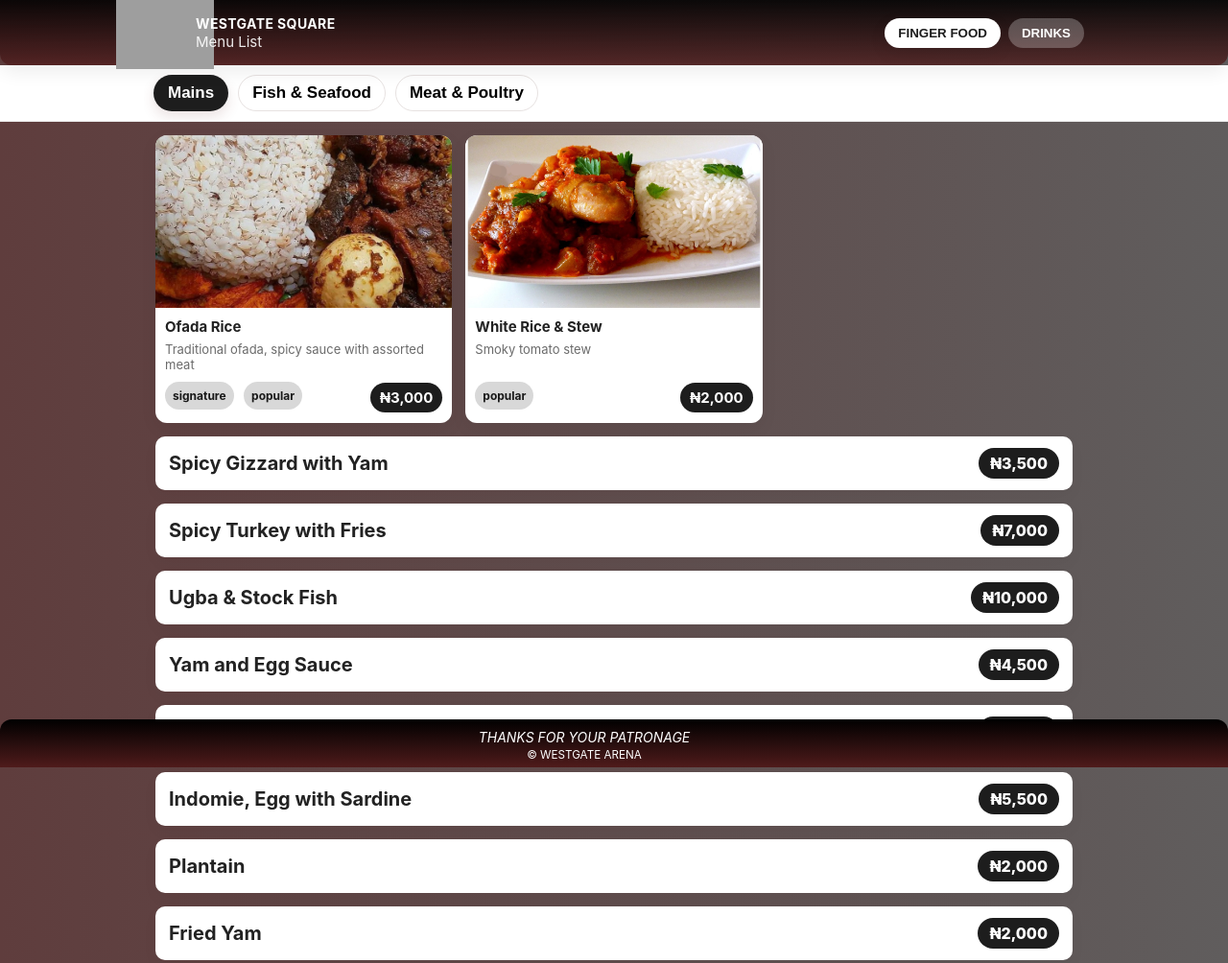
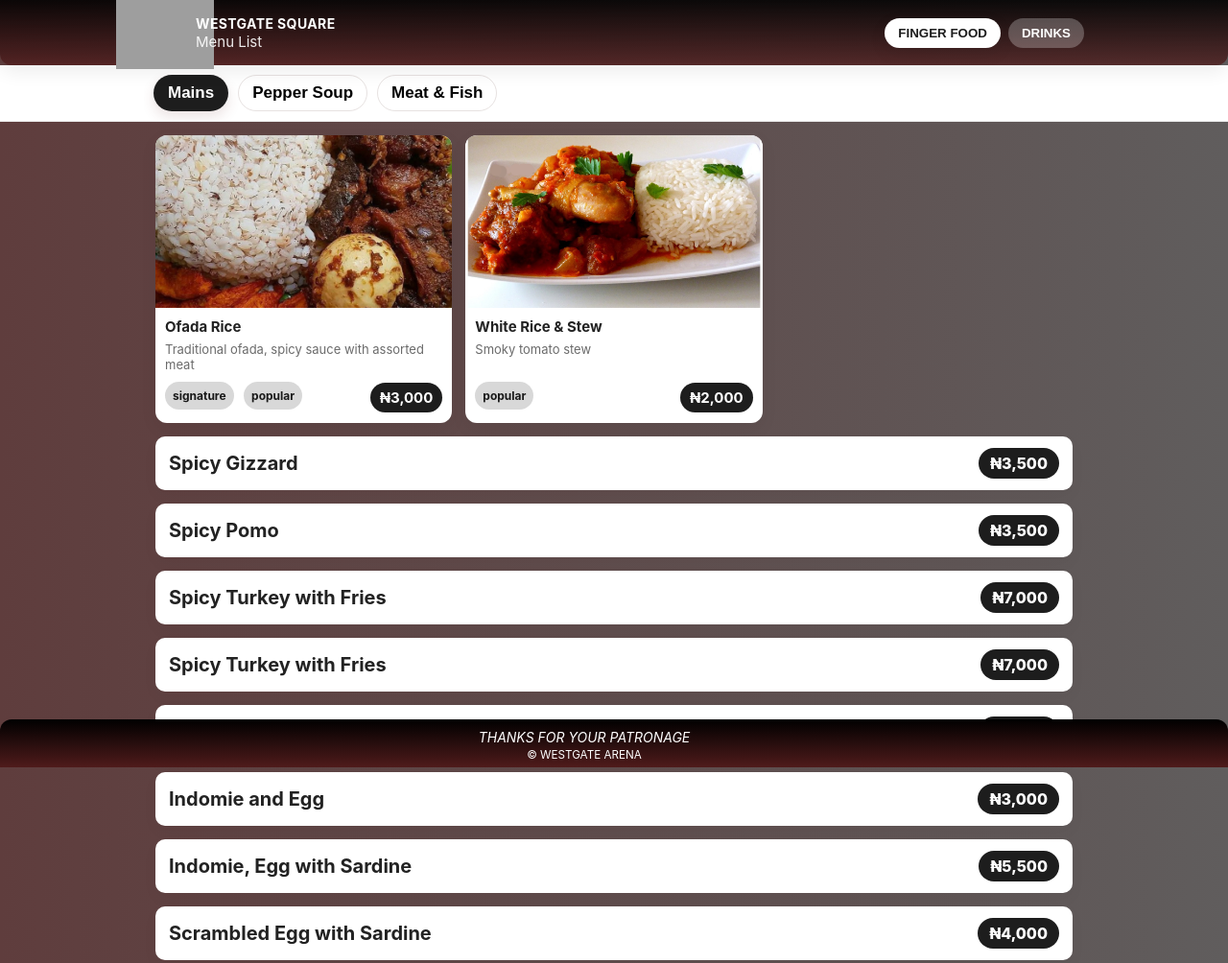
Before and after one commit to Emmanueltech2023/westgate, a plain HTML site: page menu.html in a window 1280 px wide. Shown: the top 1004 px of the page at 96% size. Drawn offline with Linux system fonts and the light colour scheme; grey boxes are pictures that could not be loaded.

Commit message:
Updated menu project (new changes)

```diff
--- a/css/menu.css
+++ b/css/menu.css
@@ -193,6 +193,7 @@ body {
   background: var(--maroon);
   color: #fff;
   padding:6px 10px;
+  margin-left: -8px;
   border-radius:999px;
   font-weight:700;
   font-size:15px;
--- a/js/menu.js
+++ b/js/menu.js
@@ -4,46 +4,54 @@ const MENU = {
     "Mains": [
       { type:"card", title:"Ofada Rice", desc:"Traditional ofada, spicy sauce with assorted meat", price:"₦3,000", tags:["popular"], img:"/image/ofada.jpg", tags:["signature","popular"] },
       { type:"card", title:"White Rice & Stew", desc:"Smoky tomato stew", price:"₦2,000", img:"/image/rice.png", tags:["popular"] },
-    { type: "list", title: "Spicy Gizzard with Yam", price: "₦3,500" },
+      { type: "list", title: "Spicy Gizzard", price: "₦3,500" },
+      { type: "list", title: "Spicy Pomo", price: "₦3,500" },
+      { type: "list", title: "Spicy Turkey with Fries", price: "₦7,000" },
     { type: "list", title: "Spicy Turkey with Fries", price: "₦7,000" },
-    { type: "list", title: "Ugba & Stock Fish", price: "₦10,000" },
     { type: "list", title: "Yam and Egg Sauce", price: "₦4,500" },
     { type: "list", title: "Indomie and Egg", price: "₦3,000" },
     { type: "list", title: "Indomie, Egg with Sardine", price: "₦5,500" },
+     { type: "list", title: "Scrambled Egg with Sardine", price: "₦4,000" },
     { type: "list", title: "Plantain", price: "₦2,000" },
     { type: "list", title: "Fried Yam", price: "₦2,000" },
     { type: "list", title: "Boiled Yam", price: "₦2,000" },
     { type: "list", title: "Extra Ofada Rice", price: "₦1,500" }
 
     ],
-      "Fish & Seafood": [
-    { type: "list", title: "Catfish Pepper Soup [40K]", price: "₦40,000" },
+      "Pepper Soup": [
+    { type: "card", title: "Catfish Pepper Soup [40K]", price: "₦40,000", img:"/image/catfish_soup.JPG", tags:["signature","popular"] },
+    { type: "card", title: "Croacker Fish Pepper Soup [20K]", price: "₦20,000", img:"/image/croaker_soup.jpg", tags:["signature","popular"] },
     { type: "list", title: "Catfish Pepper Soup [35K]", price: "₦35,000" },
     { type: "list", title: "Catfish Pepper Soup [30K]", price: "₦30,000" },
-    { type: "list", title: "Croacker Fish Pepper Soup [20K]", price: "₦20,000" },
     { type: "list", title: "Croacker Fish Pepper Soup [18K]", price: "₦18,000" },
     { type: "list", title: "Croacker Fish Pepper Soup [15K]", price: "₦15,000" },
-    { type: "list", title: "Dry Fish Pepper Soup", price: "₦12,000" },
-    { type: "list", title: "Calabar Dry Fish", price: "₦12,000" },
-    { type: "list", title: "Dry Fish and Ugba", price: "₦12,000" },
-    { type: "list", title: "Peppered Snail (Medium 1pcs)", price: "₦5,000" },
-    { type: "list", title: "Peppered Snail (Big 1pcs)", price: "₦7,000" },
-    { type: "list", title: "Snail (Small 2pcs)", price: "₦7,000" }
-  ],
-      "Meat & Poultry": [
-        { type: "list", title: "Chicken Nkwobi", price: "₦10,000" },
-        { type: "list", title: "Pepper Chicken", price: "₦5,000" },
-        { type: "list", title: "Turkey Pepper Soup", price: "₦8,000" },
-        { type: "list", title: "Spicy Turkey", price: "₦7,000" },
-        { type: "list", title: "Cowtail n Yam Pepper Soup", price: "₦8,000" },
+     { type: "list", title: "Turkey Pepper Soup", price: "₦8,000" },
+      { type: "list", title: "Cowtail n Yam Pepper Soup", price: "₦8,000" },
         { type: "list", title: "Cowtail Pepper Soup", price: "₦6,000" },
         { type: "list", title: "Goat Meat and Yam Pepper Soup", price: "₦8,000" },
         { type: "list", title: "Goat Meat Pepper Soup", price: "₦7,000" },
         { type: "list", title: "Assorted and Yam Pepper Soup", price: "₦8,000" },
-        { type: "list", title: "Bush Meat", price: "₦10,000" },
+         { type: "list", title: "Boiled Yam & Turkey, BiscuitBone Pepper Soup", price: "₦10,000" },
         { type: "list", title: "Chicken Pepper Soup", price: "₦10,000" },
-        { type: "list", title: "Isi Ewu", price: "₦15,000" },
-        { type: "list", title: "Nkwobi", price: "₦7,000" }
+    { type: "list", title: "Dry Fish Pepper Soup", price: "₦12,000" },
+
+  ],
+      "Meat & Fish": [
+        { type: "card", title: "Isi Ewu", price: "₦15,000", img:"/image/isi.jpg", tags:["signature","popular"] },
+        { type: "card", title: "Nkwobi", price: "₦7,000", img:"/image/nkwobi-.png", tags:["popular"] },
+        { type: "list", title: "Chicken Nkwobi", price: "₦10,000" },
+        { type: "list", title: "Pepper Chicken", price: "₦5,000" },
+         { type: "list", title: "Bush Meat", price: "₦10,000" },
+           { type: "list", title: "Calabar Dry Fish", price: "₦12,000" },
+    { type: "list", title: "Dry Fish and Ugba", price: "₦12,000" },
+    { type: "list", title: "Peppered Snail (Medium 1pcs)", price: "₦5,000" },
+    { type: "list", title: "Peppered Snail (Big 1pcs)", price: "₦7,000" },
+    { type: "list", title: "Snail (Small 2pcs)", price: "₦7,000" },
+        { type: "list", title: "Spicy Turkey", price: "₦7,000" },
+        { type: "list", title: "Ugba and Stock Fish", price: "₦10,000" },
+         { type: "list", title: "Peppered Goat Meat", price: "₦7,000" }
+
+
     ]
   },
 
@@ -51,13 +59,19 @@ drinks: {
  "Aperitif": [
     { type: "card", title: "CAMPARI 1LTR", price: "₦35,000", img:"/image/camp.jpg", tags:["popular"] },
     { type: "card", title: "KUEMMELLING", price: "₦20,000", img:"/image/kumelin.webp", tags:["popular"] },
+    { type: "list", title: "CAMPARI 20CL", price: "₦10,000" },
+    { type: "list", title: "CAMPARI 75CL", price: "₦25,000" },
+    { type: "list", title: "ACTION BITTERS(200ML)", price: "₦2,000" },
     { type: "list", title: "ORIJIN BITTERS 750ML", price: "₦12,000" },
     { type: "list", title: "STRONGO BITTER HERBA EXTRACTS 750ML", price: "₦10,000" },
     { type: "list", title: "SELECT PILLA APERITIF 70CL", price: "₦9,000" },
     { type: "list", title: "ORIJIN BITTERS 20CL", price: "₦2,500" },
     { type: "list", title: "PALMIE DIRECT PALMWINE 1LTR", price: "₦2,500" },
     { type: "list", title: "BIG BABEJE", price: "₦2,000" },
+    { type: "list", title: "BIG BABEJE", price: "₦1,500" },
+    { type: "list", title: "KOLAQ", price: "₦2,000" },
     { type: "list", title: "ODOGWU BITTERS", price: "₦2,000" },
+    { type: "list", title: "ODOGWU BITTERS", price: "₦1,200" },
     { type: "list", title: "ACE BITTERS 20CL", price: "₦2,000" },
     { type: "list", title: "ALOMO BITTERS 200ML", price: "₦2,000" },
     { type: "list", title: "STRONGOO BITTERS 200ML", price: "₦1,500" },
@@ -65,7 +79,8 @@ drinks: {
     { type: "list", title: "LONG JACK", price: "₦1,500" },
     { type: "list", title: "HAAMAH BITTERS 200ML", price: "₦1,000" },
     { type: "list", title: "MUDET HERBAL", price: "₦1,000" },
-    { type: "list", title: "JEKOMO", price: "₦1,000" }
+    { type: "list", title: "JEKOMO", price: "₦1,000" },
+    { type: "list", title: "AMARO MONTENEGRO LIQUEUR 70CL", price: "₦20,700" }
   ],
 
   "Champagne": [
@@ -73,10 +88,12 @@ drinks: {
     { type: "card", title: "MOET BRUT", price: "₦220,000", tags:["popular"], img:"/image/moet.webp" },
     { type: "list", title: "MOET ROSE", price: "₦220,000" },
     { type: "list", title: "VEUVE CLICQUOT BRUT 750ML", price: "₦210,000" },
+    { type: "list", title: "VEUVE DU VERNAY ICE ROSE 750ML(FRANCE)", price: "₦30,000" },
+    { type: "list", title: "BLUE NUN", price: "₦25,000" },
     { type: "list", title: "BELAIRE LUXE", price: "₦80,000" },
     { type: "list", title: "ANDRE ROSE", price: "₦20,000" },
     { type: "list", title: "CHAMDOR RED WINE", price: "₦15,000" },
-    { type: "list", title: "J&W FRUIT WINE 750ML", price: "₦6,000" },
+    { type: "list", title: "J & W FRUIT WINE 750ML", price: "₦6,000" },
     { type: "list", title: "J & W SPARKLING WINE", price: "₦6,000" }
   ],
 
@@ -99,7 +116,7 @@ drinks: {
     { type: "list", title: "SIERRA TEQUILA SPICED", price: "₦30,000" }
   ],
 
-  "RedWine": [
+  "Red Wine": [
     { type: "card", title: "CHATEAUNEUF DU PAPE 750ML", price: "₦70,000", img:"/image/chet.jpg", tags:["popular"] },
     { type: "card", title: "Apothic Red Wine 750ML", price: "₦25,000", img:"/image/apotic.avif", tags:["popular"] },
     { type: "list", title: "NEDERBURG SAUVIGNON VINTAGE 2021 750ML", price: "₦35,000" },
@@ -107,7 +124,7 @@ drinks: {
     { type: "list", title: "NEDERBURG CLASSIC", price: "₦35,000" },
     { type: "list", title: "ESCUDO ROJO RED WINE", price: "₦40,000" },
     { type: "list", title: "B & G RED WINE 750ML BOT", price: "₦20,000" },
-    { type: "list", title: "massimo ITALY", price: "₦20,000" },
+    { type: "list", title: "Massimo ITALY", price: "₦20,000" },
     { type: "list", title: "KAGOR RED WINE 75CL", price: "₦20,000" },
     { type: "list", title: "FOUR COUSIN 750ML", price: "₦20,000" },
     { type: "list", title: "Eisberg Cabernet Sauvignon Red Wine 75cl", price: "₦20,000" },
@@ -122,7 +139,12 @@ drinks: {
     { type: "list", title: "DECLAN RED", price: "₦10,000" },
     { type: "list", title: "Castilo Red", price: "₦20,000" },
     { type: "list", title: "THOMAS BARTON", price: "₦45,000" },
-    { type: "list", title: "Rubis Chocolate velvet 50cl", price: "₦30,000" }
+    { type: "list", title: "Rubis Chocolate velvet 50cl", price: "₦30,000" },
+    { type: "list", title: "Mateus White", price: "₦15,000" },
+    { type: "list", title: "CASA DORADA", price: "₦15,000" },
+    { type: "list", title: "LAMBRUSCO", price: "₦15,000" },
+    { type: "list", title: "DROSTDY HOF", price: "₦15,000" },
+    { type: "list", title: "CARTIER RED WINE", price: "₦15,000" }
   ],
 
   "Vodka": [
@@ -152,19 +174,18 @@ drinks: {
     { type: "list", title: "CAPTAIN MORGAN", price: "₦20,000" },
     { type: "list", title: "BLACK ISLAND CAFE RUM 750ML", price: "₦20,000" },
     { type: "list", title: "SMALL GORDONS 18CL", price: "₦3,500" },
-    { type: "list", title: "GORDON'S DRY GIN MORINGA CITRUS BLEND 305ML", price: "₦6,000" },
-    { type: "list", title: "BOMBAY SAPPHIRE 750ML", price: "₦25,000" }
+    { type: "list", title: "GORDON'S DRY GIN MORINGA CITRUS BLEND 305ML", price: "₦6,000" }
   ],
 
   "Cognac/Brandy": [
-    { type: "card", title: "Glenfiddich Scotch Whisky 21yrs 700ml", price: "₦400,000", img:"/image/glen.webp", tags:["popular"] },
+    { type: "card", title: "Hennesey VS Cognac 70cl", price: "₦100,000", img:"/image/glen.webp", tags:["popular"] },
     { type: "card", title: "Hennesey VSOP Cognac 70cl", price: "₦200,000", img:"/image/vsop.webp", tags:["popular"]  },
     { type: "list", title: "Remy Martin 1738", price: "₦130,000" },
     { type: "list", title: "MARTELL BLUE SWIFT 750ML", price: "₦160,000" },
     { type: "list", title: "MARTELL VS SINGLE DISTILLERY FINE COGNAC 70CL", price: "₦80,000" },
-    { type: "list", title: "Hennesey vs Cognac 70cl", price: "₦100,000" },
+    { type: "list", title: "COGNAC 70cl", price: "₦80,000" },
     { type: "list", title: "Hennessy VS Small 35cl", price: "₦55,000" },
-    { type: "list", title: "remy martin vsop", price: "₦100,000" },
+    { type: "list", title: "Remy Martin VSOP", price: "₦100,000" },
     { type: "list", title: "Skirt", price: "₦10,000" },
     { type: "list", title: "STEROC", price: "₦30,000" }
   ],
@@ -191,12 +212,22 @@ drinks: {
     { type: "list", title: "Small best Whisky", price: "₦4,500" },
     { type: "list", title: "SEAGRAMS IMPERIALBLUE 18CL", price: "₦2,300" },
     { type: "list", title: "WILD TURKEY AMERICAN HONEY STING 750ML", price: "₦35,000" },
-    { type: "list", title: "Famous Grouse Black", price: "₦30,000" }
+    { type: "list", title: "Famous Grouse Black", price: "₦30,000" },
+    { type: "list", title: "Best Whiskey 75cl", price: "₦20,000" },
+    { type: "list", title: "WHISKEY 700ML", price: "₦45,000" },
+    { type: "list", title: "Red Label 70CL", price: "₦35,000" },
+    { type: "list", title: "WILLIAM LAWSON SCOTCH WHISKR 750ml", price: "₦30,000" },
+    { type: "list", title: "SEAGRAM IMPERIALBLUE 18CL 700ML", price: "₦2,300" },
+    { type: "list", title: "Jameson Small", price: "₦15,000" },
+    { type: "list", title: "Glenfiddich Single Malt Scotch Whisky 700ml 15yrs", price: "₦120,000" },
+    { type: "list", title: "BLACK JACK", price: "₦20,000" },
+    { type: "list", title: "Glenfiddich Scotch Whisky 700ml 21yrs", price: "₦400,000" },
+    { type: "list", title: "BOMBAY SAPPHIRE 750ML", price: "₦25,000" }
   ],
 
   "Beer/Cider": [
-    { type: "list", title: "BUDWEISER BIG", price: "₦4,000" },
-    { type: "list", title: "Guinness big", price: "₦4,000" },
+    { type: "card", title: "BUDWEISER BIG", price: "₦4,000", img:"/image/budwiser.jpeg", tags:["popular"] },
+    { type: "card", title: "Guinness big", price: "₦4,000", img:"/image/guiness.jpg", tags:["popular"] },
     { type: "list", title: "Heineken 60cl", price: "₦4,000" },
     { type: "list", title: "SMIRNOFF ICE BIG BOTTLE 600ML", price: "₦4,000" },
     { type: "list", title: "Guinness Medium", price: "₦3,000" },
@@ -215,12 +246,19 @@ drinks: {
     { type: "list", title: "SMIRNOFF ICE DOUBLE BLACK BOT 300ML", price: "₦2,000" },
     { type: "list", title: "guiness smooth", price: "₦2,000" },
     { type: "list", title: "TIGER BEER 45CL", price: "₦2,000" },
-    { type: "list", title: "HEINIKEN DRAUGHT", price: "₦2,500" }
+    { type: "list", title: "HEINIKEN DRAUGHT", price: "₦2,500" },
+     { type: "list", title: "SMINOFF ICE 300ML", price: "₦2,000" },
+    { type: "list", title: "GUINNESS SMALL", price: "₦2,000" },
+    { type: "list", title: "DESPERADO", price: "₦2,000" },
+     { type: "list", title: "GOLDBERG BLACK", price: "₦3,000" },
+    { type: "list", title: "FLYING FISH", price: "₦2,000" },
+    { type: "list", title: "LEGEND BIG", price: "₦4,000" }
+
   ],
 
   "EnergyDrinks": [
-    { type: "list", title: "red bull", price: "₦3,500" },
-    { type: "list", title: "BULLET", price: "₦3,000" },
+    { type: "card", title: "red bull", price: "₦3,500", img:"/image/redbull.jpg", tags:["popular"] },
+    { type: "card", title: "BULLET", price: "₦3,000" , img:"/image/bullet.jpg", tags:["popular"] },
     { type: "list", title: "Monster", price: "₦3,000" },
     { type: "list", title: "Power Horse big 355ml", price: "₦3,000" },
     { type: "list", title: "Power Horse Small 250ml", price: "₦2,500" },
@@ -228,15 +266,17 @@ drinks: {
   ],
 
   "SoftDrinks": [
-    { type: "list", title: "STUTE CRANBERRY", price: "₦9,000" },
-    { type: "list", title: "5 ALIVE BERRY BLAST", price: "₦4,000" },
+    { type: "card", title: "STUTE CRANBERRY", price: "₦9,000", img:"image/Stute_Cranberry.jpg", tags:["popular"] },
+    { type: "card", title: "5 ALIVE BERRY BLAST", price: "₦4,000", img:"/image/allive.jpg", tags:["popular"] },
     { type: "list", title: "Hollandia Plain Yoghurt Sweetened 1L", price: "₦4,000" },
     { type: "list", title: "CHI ACTIVE 1L", price: "₦4,000" },
     { type: "list", title: "5 ALIVE PULPY ORANGE", price: "₦4,000" },
     { type: "list", title: "Vitamilk Drink 300ml", price: "₦3,500" },
-    { type: "list", title: "VIRGIN COLADA", price: "₦3,500" },
-    { type: "list", title: "VIRGIN SUNSET", price: "₦3,000" },
     { type: "list", title: "coca cola", price: "₦1,000" },
+    { type: "list", title: "Maltina", price: "₦1,500" },
+    { type: "list", title: "Chi Active 1L", price: "₦4,000" },
+    { type: "list", title: "Hollandia Plain Yoghurt Sweetened 1L", price: "₦4,000" },
+    { type: "list", title: "Chivita Exotic 1L", price: "₦4,000" },
     { type: "list", title: "coca cola zero", price: "₦1,000" },
     { type: "list", title: "EVA WATER 75CL", price: "₦1,000" },
     { type: "list", title: "FANTA 50CL", price: "₦1,000" },
@@ -249,6 +289,7 @@ drinks: {
     { type: "list", title: "PEPSI CAN 33CL", price: "₦1,000" },
     { type: "list", title: "AMSTEL MALT CAN", price: "₦1,000" },
     { type: "list", title: "DUBIC MALT CAN", price: "₦1,000" },
+    { type: "list", title: "TEEM TONIC WATER CAN", price: "₦1,000" },
     { type: "list", title: "PEAK YOUGHURT 1LT", price: "₦4,000" },
     { type: "list", title: "EVA WATER BIG 150CL", price: "₦1,500" }
   ],
@@ -258,7 +299,6 @@ drinks: {
     { type: "card", title: "Strawberry Margarita Frozen", price: "₦5,500", img:"image/Strawberry-Margarita.jpg", tags:["popular"] },
     { type: "list", title: "PINA COLADA", price: "₦5,000" },
     { type: "list", title: "MARGARITA", price: "₦4,500" },
-    { type: "list", title: "MAGARITA", price: "₦4,500" },
     { type: "list", title: "TEQUILA SUNRISE", price: "₦3,000" },
     { type: "list", title: "SWEET STRAWBERRY MAGARITA", price: "₦5,500" }
   ],
@@ -270,7 +310,7 @@ drinks: {
     { type: "list", title: "BLUE LAGOON", price: "₦4,500" },
     { type: "list", title: "BLUE ARENA", price: "₦2,500" },
     { type: "list", title: "PINK ARENA", price: "₦2,500" },
-    { type: "list", title: "chapman", price: "₦2,000" },
+    { type: "list", title: "Chapman", price: "₦2,000" },
     { type: "list", title: "Sweet Strawberry Frozen", price: "₦2,500" }
   ]
 }
```
Also changed, not shown: image/Stute_Cranberry.jpg (added), image/allive.jpg (added), image/budwiser.jpeg (added), image/bullet.jpg (added), image/canberry.jpeg (added), image/catfish_soup.JPG (added), image/croaker_soup.jpg (added), image/guiness.jpg (added), image/isi.jpg (added), image/isiewu.jpg (added), image/nkwobi-.png (added), image/redbull.jpg (added).
